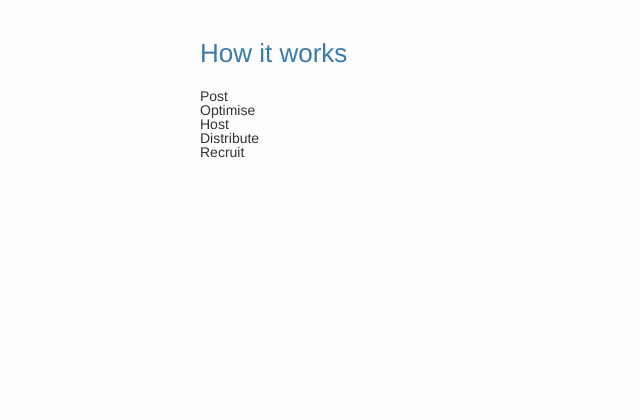
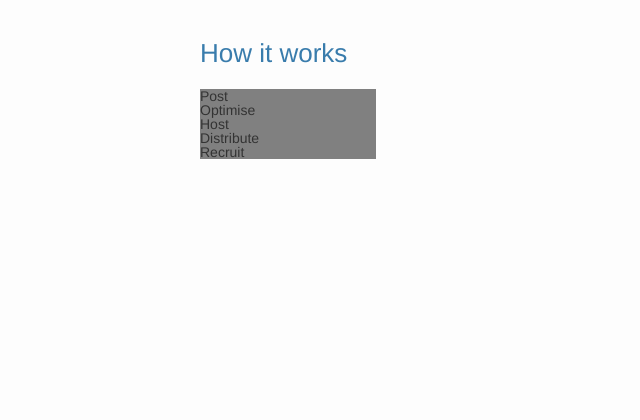
Before and after one commit to hiven/hiven.github.io, a PHP site: page /about.html in a window 1280 px wide. Shown: the top 420 px of the page, without its empty margins (0-640 px from the left). Run offline with PHP 8.4, Linux system fonts and the light colour scheme.

Commit message:
Update main.css

```diff
--- a/css/main.css
+++ b/css/main.css
@@ -361,4 +361,4 @@ footer p {
     display: block;
 }
 
-.features li { width: 20%; }
+.features li { width: 20%; background-color: gray;}
```
